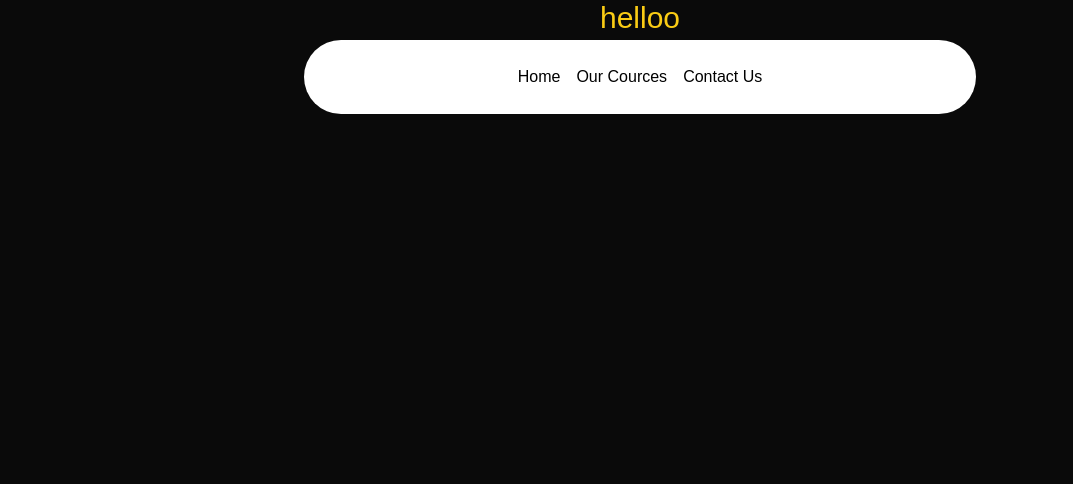
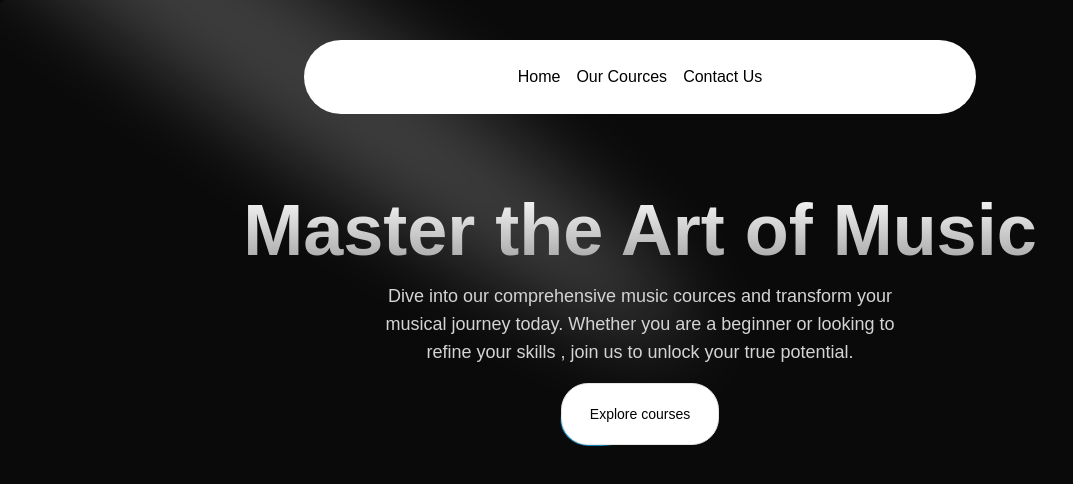
Before and after one commit to grahpanchal3110/MusicNextJs, a Next.js app: page / in a window 1280 px wide. Shown: the top 484 px of the page, without its empty margins (0-1073 px from the left). Built offline with nearby package versions, Linux system fonts and the light colour scheme.

Commit message:
Add spotlight and moving border and some tailwind config help of aceternity ui

```diff
--- a/src/app/page.tsx
+++ b/src/app/page.tsx
@@ -1,7 +1,10 @@
+import HeroSection from "@/components/ui/HeroSection";
+
 export default function Home() {
   return (
     <main className="min-h-screen bg-black/[0.96] antialiased bg-grid-white/[0.02]">
-          <h1 className="text-3xl text-center text-yellow-400">helloo</h1>
+          {/* <h1 className="text-3xl text-center text-yellow-400">helloo</h1> */}
+          <HeroSection />
     </main>
   );
 }
--- /dev/null
+++ b/src/components/ui/HeroSection.tsx
@@ -0,0 +1,39 @@
+import React from 'react'
+import Link from 'next/link'
+import { Spotlight } from './Spotlight'
+import { Button } from './moving-border'
+
+
+function HeroSection() {
+  return (
+    <div
+    className='h-auto md:h-[40rem] w-full rounded-md flex flex-col justify-center items-center relative overflow-hidden mx-auto py-10 md:py-0'>
+
+        <Spotlight
+        className='-top-40 left-0 md:left-60 md:-top-20' fill='white' />
+        <div className='p-4 relative z-10 w-full text-center'>
+            <h1
+                className="mt-20 md:mt-0 text-4xl md:text-7xl font-bold bg-clip-text text-transparent bg-gradient-to-b from-neutral-50 to-neutral-400"
+            >Master the Art of Music
+            </h1>
+            <p
+            className="mt-4 font-normal text-base md:text-lg text-neutral-300 max-w-lg mx-auto">
+                Dive into our comprehensive music cources and transform your musical journey today. Whether you are a beginner or looking to refine your skills , join us to unlock your true potential.
+            </p>
+            <div className="mt-4">
+                <Link href={"/courses"}>
+                    <Button
+                    borderRadius="1.75rem"
+                    className="bg-white dark:bg-black text-black dark:text-white border-neutral-200 dark:border-slate-800"
+                    >
+                    Explore courses
+                    </Button>
+                </Link>
+            </div>
+        </div>
+
+        </div>
+  )
+}
+
+export default HeroSection
--- /dev/null
+++ b/src/components/ui/Spotlight.tsx
@@ -0,0 +1,56 @@
+import React from "react";
+import { cn } from "@/utils/cn";
+
+type SpotlightProps = {
+  className?: string;
+  fill?: string;
+};
+
+export const Spotlight = ({ className, fill }: SpotlightProps) => {
+  return (
+    <svg
+      className={cn(
+        "animate-spotlight pointer-events-none absolute z-[1]  h-[169%] w-[138%] lg:w-[84%] opacity-0",
+        className
+      )}
+      xmlns="http://www.w3.org/2000/svg"
+      viewBox="0 0 3787 2842"
+      fill="none"
+    >
+      <g filter="url(#filter)">
+        <ellipse
+          cx="1924.71"
+          cy="273.501"
+          rx="1924.71"
+          ry="273.501"
+          transform="matrix(-0.822377 -0.568943 -0.568943 0.822377 3631.88 2291.09)"
+          fill={fill || "white"}
+          fillOpacity="0.21"
+        ></ellipse>
+      </g>
+      <defs>
+        <filter
+          id="filter"
+          x="0.860352"
+          y="0.838989"
+          width="3785.16"
+          height="2840.26"
+          filterUnits="userSpaceOnUse"
+          colorInterpolationFilters="sRGB"
+        >
+          <feFlood floodOpacity="0" result="BackgroundImageFix"></feFlood>
+          <feBlend
+            mode="normal"
+            in="SourceGraphic"
+            in2="BackgroundImageFix"
+            result="shape"
+          ></feBlend>
+          <feGaussianBlur
+            stdDeviation="151"
+            result="effect1_foregroundBlur_1065_8"
+          ></feGaussianBlur>
+        </filter>
+      </defs>
+    </svg>
+  );
+};
--- /dev/null
+++ b/src/components/ui/moving-border.tsx
@@ -0,0 +1,139 @@
+"use client";
+import React from "react";
+import {
+  motion,
+  useAnimationFrame,
+  useMotionTemplate,
+  useMotionValue,
+  useTransform,
+} from "framer-motion";
+import { useRef } from "react";
+import { cn } from "@/utils/cn";
+
+export function Button({
+  borderRadius = "1.75rem",
+  children,
+  as: Component = "button",
+  containerClassName,
+  borderClassName,
+  duration,
+  className,
+  ...otherProps
+}: {
+  borderRadius?: string;
+  children: React.ReactNode;
+  as?: any;
+  containerClassName?: string;
+  borderClassName?: string;
+  duration?: number;
+  className?: string;
+  [key: string]: any;
+}) {
+  return (
+    <Component
+      className={cn(
+        "bg-transparent relative text-xl  h-16 w-40 p-[1px] overflow-hidden ",
+        containerClassName
+      )}
+      style={{
+        borderRadius: borderRadius,
+      }}
+      {...otherProps}
+    >
+      <div
+        className="absolute inset-0"
+        style={{ borderRadius: `calc(${borderRadius} * 0.96)` }}
+      >
+        <MovingBorder duration={duration} rx="30%" ry="30%">
+          <div
+            className={cn(
+              "h-20 w-20 opacity-[0.8] bg-[radial-gradient(var(--sky-500)_40%,transparent_60%)]",
+              borderClassName
+            )}
+          />
+        </MovingBorder>
+      </div>
+
+      <div
+        className={cn(
+          "relative bg-slate-900/[0.8] border border-slate-800 backdrop-blur-xl text-white flex items-center justify-center w-full h-full text-sm antialiased",
+          className
+        )}
+        style={{
+          borderRadius: `calc(${borderRadius} * 0.96)`,
+        }}
+      >
+        {children}
+      </div>
+    </Component>
+  );
+}
+
+export const MovingBorder = ({
+  children,
+  duration = 2000,
+  rx,
+  ry,
+  ...otherProps
+}: {
+  children: React.ReactNode;
+  duration?: number;
+  rx?: string;
+  ry?: string;
+  [key: string]: any;
+}) => {
+  const pathRef = useRef<any>();
+  const progress = useMotionValue<number>(0);
+
+  useAnimationFrame((time) => {
+    const length = pathRef.current?.getTotalLength();
+    if (length) {
+      const pxPerMillisecond = length / duration;
+      progress.set((time * pxPerMillisecond) % length);
+    }
+  });
+
+  const x = useTransform(
+    progress,
+    (val) => pathRef.current?.getPointAtLength(val).x
+  );
+  const y = useTransform(
+    progress,
+    (val) => pathRef.current?.getPointAtLength(val).y
+  );
+
+  const transform = useMotionTemplate`translateX(${x}px) translateY(${y}px) translateX(-50%) translateY(-50%)`;
+
+  return (
+    <>
+      <svg
+        xmlns="http://www.w3.org/2000/svg"
+        preserveAspectRatio="none"
+        className="absolute h-full w-full"
+        width="100%"
+        height="100%"
+        {...otherProps}
+      >
+        <rect
+          fill="none"
+          width="100%"
+          height="100%"
+          rx={rx}
+          ry={ry}
+          ref={pathRef}
+        />
+      </svg>
+      <motion.div
+        style={{
+          position: "absolute",
+          top: 0,
+          left: 0,
+          display: "inline-block",
+          transform,
+        }}
+      >
+        {children}
+      </motion.div>
+    </>
+  );
+};
--- a/tailwind.config.ts
+++ b/tailwind.config.ts
@@ -1,4 +1,20 @@
 import type { Config } from "tailwindcss";
+
+const {
+  default: flattenColorPalette,
+} = require("tailwindcss/lib/util/flattenColorPalette")
+
+//Plugin to add each Tailwind color as a global css variable
+function addVariablesForColors({addBase,theme}: any) {
+  const allColors = flattenColorPalette(theme('colors'));
+  const newVars = Object.fromEntries(
+    Object.entries(allColors).map(([key,value]) => [`--${key}`,value])
+  );
+
+  addBase({
+    ':root':newVars,
+  });
+}
 
 const config: Config = {
   content: [
@@ -9,12 +25,27 @@
   // darkMode: "class",
   theme: {
     extend: {
+      animation: {
+        spotlight: "spotlight 2s ease .75s 1 forwards",
+      },
+      keyframes: {
+        spotlight: {
+          "0%": {
+            opacity: "0",
+            transform: "translate(-72%, -62%) scale(0.5)",
+          },
+          "100%": {
+            opacity: "1",
+            transform: "translate(-50%,-40%) scale(1)",
+          },
+        },
+      },
       colors: {
         background: "var(--background)",
         foreground: "var(--foreground)",
       },
     },
   },
-  plugins: [],
+  plugins: [addVariablesForColors],
 };
 export default config;
```
